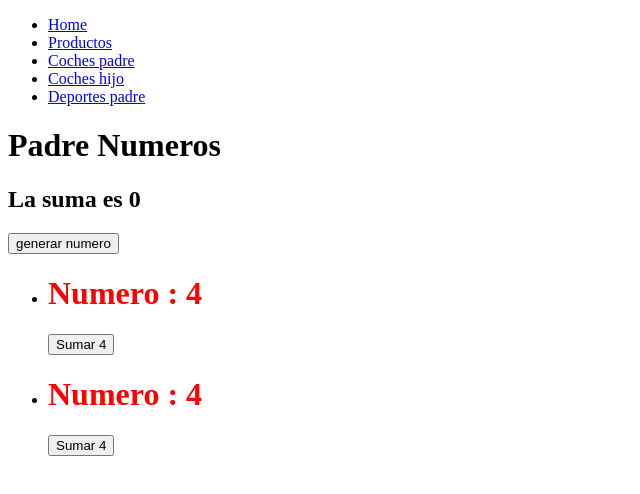
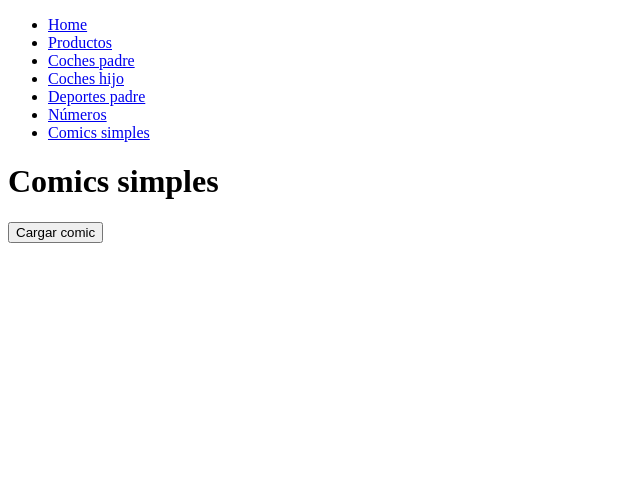
Before and after one commit to Peluas9000/aungularcomunicacionmodelos, an Angular app: page /comicsimples in a window 1280 px wide. Before the commit this address led to /. Shown: the top 494 px of the page, without its empty margins (0-640 px from the left). Built offline with nearby package versions, Linux system fonts and the light colour scheme.

Commit message:
Se muestra con el model comic y comicsimples la lista json mtido en un array recorrido en un html @for el arrar mostranod titulo e imagen

```diff
--- a/src/app/app-module.ts
+++ b/src/app/app-module.ts
@@ -11,6 +11,7 @@ import { PadreDeportesComponent } from './components/padre-deportes-component/pa
 import { DeporteComponent } from './components/deporte-component/deporte-component';
 import { PadreNumeroComponent } from './components/padre-numero-component/padre-numero-component';
 import { HijoNumeroComponent } from './components/hijo-numero-component/hijo-numero-component';
+import { ComicsSimplesComponent } from './components/comics-simples-component/comics-simples-component';
 
 @NgModule({
   declarations: [
@@ -24,6 +25,7 @@ import { HijoNumeroComponent } from './components/hijo-numero-component/hijo-num
     DeporteComponent,
     PadreNumeroComponent,
     HijoNumeroComponent,
+    ComicsSimplesComponent,
   ],
   imports: [BrowserModule, AppRoutingModule],
   providers: [provideBrowserGlobalErrorListeners()],
--- a/src/app/app-routing-module.ts
+++ b/src/app/app-routing-module.ts
@@ -5,13 +5,17 @@ import { ListaProductosComponent } from './components/lista-productos-component/
 import { HijoCochesComponent } from './components/hijo-coches-component/hijo-coches-component';
 import { PadreCochesComponent } from './components/padre-coches-component/padre-coches-component';
 import { PadreDeportesComponent } from './components/padre-deportes-component/padre-deportes-component';
+import { PadreNumeroComponent } from './components/padre-numero-component/padre-numero-component';
+import { ComicsSimplesComponent } from './components/comics-simples-component/comics-simples-component';
 
 const routes: Routes = [
   {path: '', component: HomeComponent},
   {path:'productos',component:ListaProductosComponent} ,
   {path:'coches',component:HijoCochesComponent},
   {path:"padre", component:PadreCochesComponent},
-  {path:"padredeportes", component:PadreDeportesComponent}
+  {path:"padredeportes", component:PadreDeportesComponent},
+  {path:"numeros" , component:PadreNumeroComponent},
+  {path:"comicsimples", component:ComicsSimplesComponent}
 
 
 ];
--- a/src/app/app.html
+++ b/src/app/app.html
@@ -1,3 +1,2 @@
 <app-menu-component></app-menu-component>
-<app-padre-numero-component></app-padre-numero-component>
 <router-outlet></router-outlet>
--- /dev/null
+++ b/src/app/components/comics-simples-component/comics-simples-component.html
@@ -0,0 +1,10 @@
+<h1>Comics simples </h1>
+<button (click)="cargarComics()">Cargar comic</button>
+@for(comic of arrayComics; track comic) {
+    <div>
+        <h2>{{comic.titulo}}</h2>
+        <img src="{{comic.imagen}}"
+         />
+    </div>
+
+}
--- /dev/null
+++ b/src/app/components/comics-simples-component/comics-simples-component.ts
@@ -0,0 +1,50 @@
+import { Component } from '@angular/core';
+import { Comic } from '../../models/comics';
+
+@Component({
+  selector: 'app-comics-simples-component',
+  standalone: false,
+  styleUrl: './comics-simples-component.css',
+  templateUrl: './comics-simples-component.html',
+})
+export class ComicsSimplesComponent {
+  public arrayComics: Array<Comic>;
+
+
+  constructor() {
+    this.arrayComics = [];
+  }
+
+
+    cargarComics():void{
+      this.arrayComics = [
+      new Comic(
+        "Spiderman",
+        "https://images-na.ssl-images-amazon.com/images/I/61AYfL5069L.jpg",
+        "Hombre araña"
+      ),
+      new Comic(
+        "Wolverine",
+        "https://i.etsystatic.com/9340224/r/il/42f0e1/1667448004/il_570xN.1667448004_sqy0.jpg",
+        "Lobezno"
+      ),
+      new Comic(
+        "Guardianes de la Galaxia",
+        "https://cdn.normacomics.com/media/catalog/product/cache/1/thumbnail/9df78eab33525d08d6e5fb8d27136e95/g/u/guardianes_galaxia_guadianes_infinito.jpg",
+        "Yo soy Groot"
+      ),
+      new Comic(
+      "Avengers",
+      "https://d26lpennugtm8s.cloudfront.net/stores/057/977/products/ma_avengers_01_01-891178138c020318f315132687055371-640-0.jpg",
+      "Los Vengadores"
+      ),
+      new Comic(
+      "Spawn",
+      "https://i.pinimg.com/originals/e1/d8/ff/e1d8ff4aeab5e567798635008fe98ee1.png",
+      "Todd MacFarlane"
+      )
+    ];
+    }
+
+
+}
--- a/src/app/components/menu-component/menu-component.html
+++ b/src/app/components/menu-component/menu-component.html
@@ -22,6 +22,16 @@
     </li>
 
 
+    <li>
+        <a  [routerLink]="['/numeros']">Números</a>
+    </li>
+
+
+    <li>
+        <a  [routerLink]="['/comicsimples']">Comics simples</a>
+    </li>
+
+
 
 
 </ul>
--- /dev/null
+++ b/src/app/models/comics.ts
@@ -0,0 +1,9 @@
+export class Comic{
+    constructor(public titulo:string,
+        public imagen: string,
+        public descripcion: string)
+    {
+
+    }
+
+}
```
Also changed, not shown: src/app/components/comics-simples-component/comics-simples-component.css (added), 1 other file (tests, documents, lock files or other folders).
